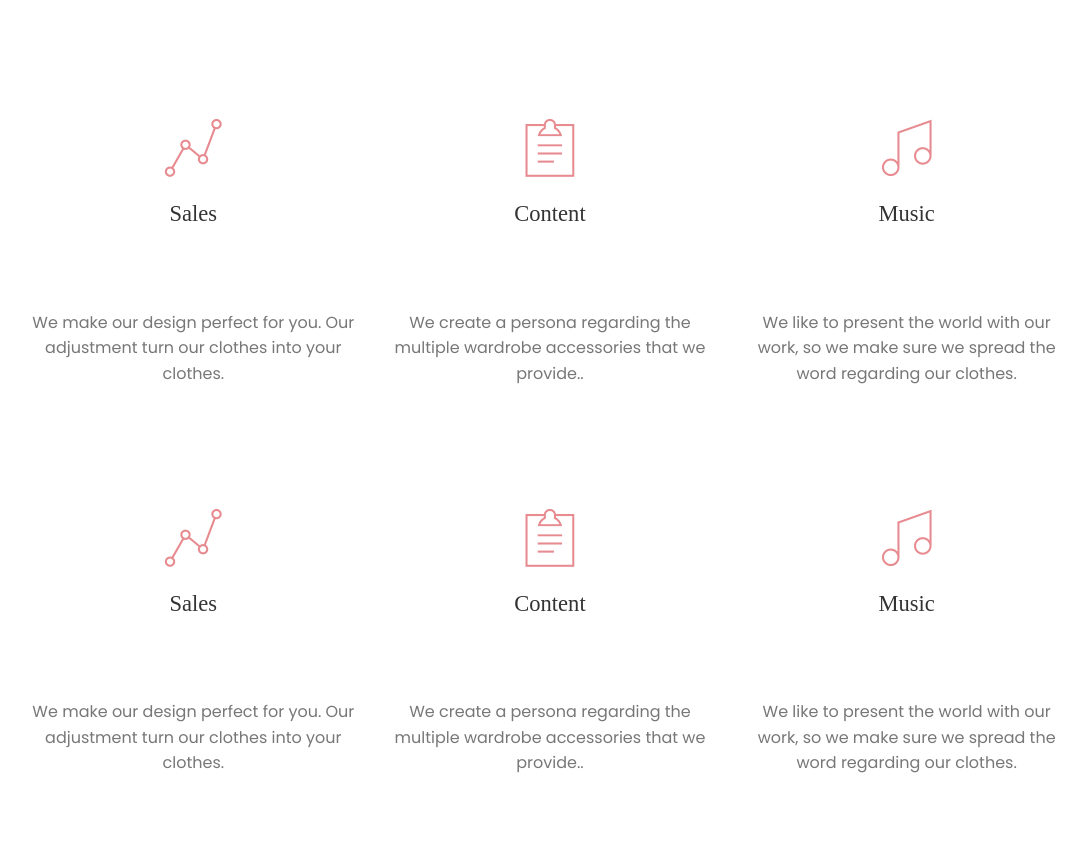
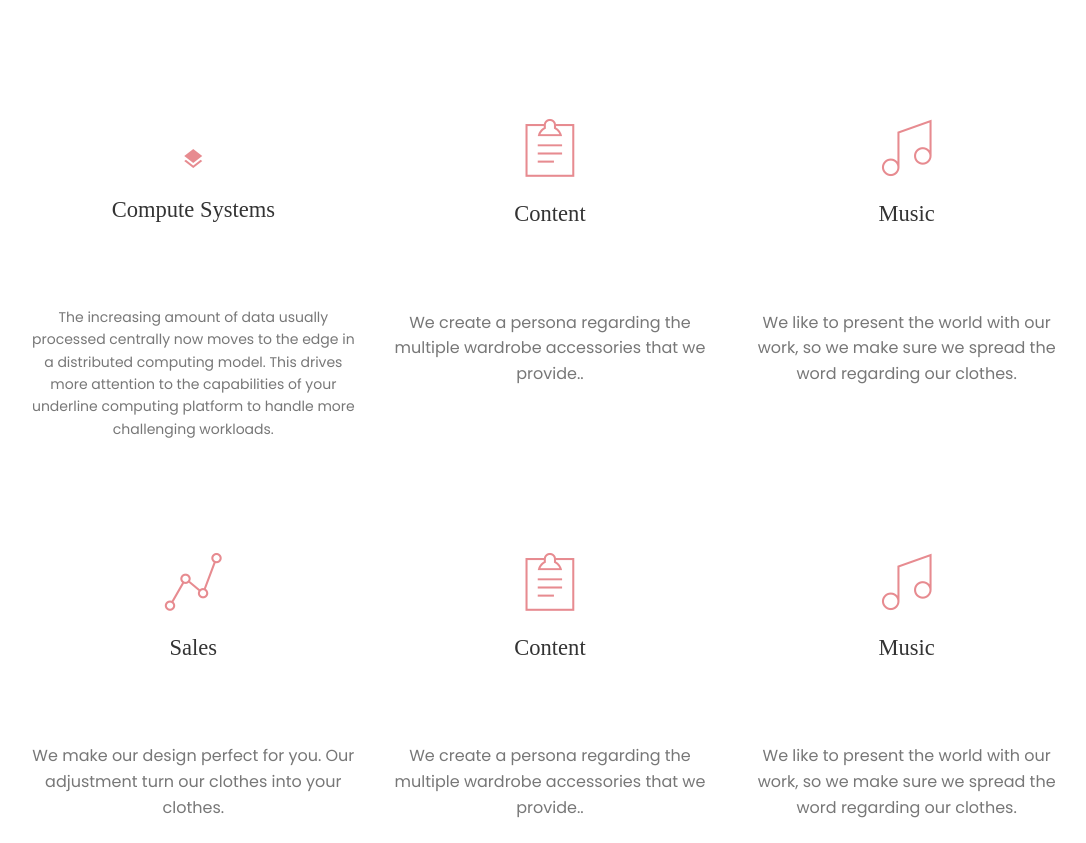
Before and after one commit to meniit/menitia, a plain HTML site: page index.html in a window 1280 px wide. Shown: the part 1305-2148 px from the top of the page, without its empty margins (90-1176 px from the left). Drawn offline with Linux system fonts and the light colour scheme; some packages are replaced by stand-ins of ours; a web font is replaced by a local one.

Commit message:
comment Compute-sys

```diff
--- a/index.html
+++ b/index.html
@@ -12,6 +12,9 @@
 <meta content='width=device-width, initial-scale=1.0, maximum-scale=1.0, user-scalable=0' name='viewport' />
 <link href="assets/css/bootstrap.css" rel="stylesheet" />
 <link href="assets/css/gaia.css" rel="stylesheet"/>
+
+<!-- Material Icon -->
+<link href="https://fonts.googleapis.com/icon?family=Material+Icons" rel="stylesheet">
 
 <!--     Fonts and icons     -->
 <link href='https://fonts.googleapis.com/css?family=Cambo|Poppins:400,600' rel='stylesheet' type='text/css'>
@@ -196,10 +199,12 @@ We build that by getting to know you, your needs and creating the best looking c
 <div class="col-md-4">
 <div class="info-icon">
 <div class="icon text-danger">
-<i class="pe-7s-graph1"></i>
+<i class="material-icons">layers</i>
 </div>
-<h3>Sales</h3>
-<p class="description">We make our design perfect for you. Our adjustment turn our clothes into your clothes.</p>
+<h3>Compute Systems</h3>
+<p class="text-muted">The increasing amount of data usually processed centrally now moves to the edge in a
+                  distributed computing model. This drives more attention to the capabilities of your underline computing platform
+                  to handle more challenging workloads.</p>
 </div>
 </div>
 <div class="col-md-4">
```
